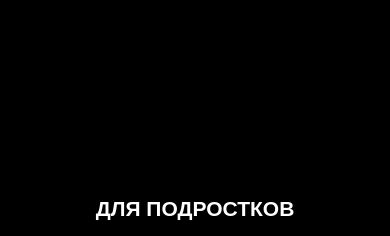
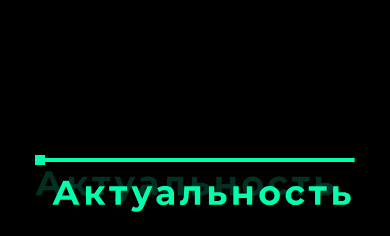
Before and after one commit to ArturAndros/NES, a plain HTML site: page index.html in a window 390 px wide. Shown: the part 1720-1956 px from the top of the page. Drawn offline with Linux system fonts and the light colour scheme.

Commit message:
relevance

```diff
--- a/assets/styles/style.scss
+++ b/assets/styles/style.scss
@@ -317,7 +317,11 @@ nav {
 //RELEVANCE///////////////////
 .relevance{
   max-width: 1400px;
-  margin: 300px auto 0;
+  margin: 250px auto 0;
+}
+.relevance-heading{
+  max-width: 460px;
+  margin: 100px 0 115px 67%;
 }
 .relevance-info{
   display: flex;
@@ -414,6 +418,10 @@ left: 0;
 right: 0;
 text-align: center;
 }
+  .relevance-heading {
+    max-width: 320px;
+    margin: 0 auto 30px;
+  }
   .relevance-info{
     flex-wrap: wrap;
     max-width: 700px;
--- a/index.html
+++ b/index.html
@@ -125,6 +125,13 @@
     </div>
 </div>
 <div class="relevance">
+    <div class="relevance-heading">
+        <div class="relevance-card-line">
+            <img src="assets/images/relevance/squere-mark-green-01.svg">
+            <img src="assets/images/relevance/line-small-green-01.svg">
+        </div>
+        <img src="assets/images/relevance/relevance-01.svg">
+    </div>
     <div class="relevance-info">
         <div class="relevance-info-card">
             <h2>
```
Also changed, not shown: assets/styles/style.css, 1 other file.
